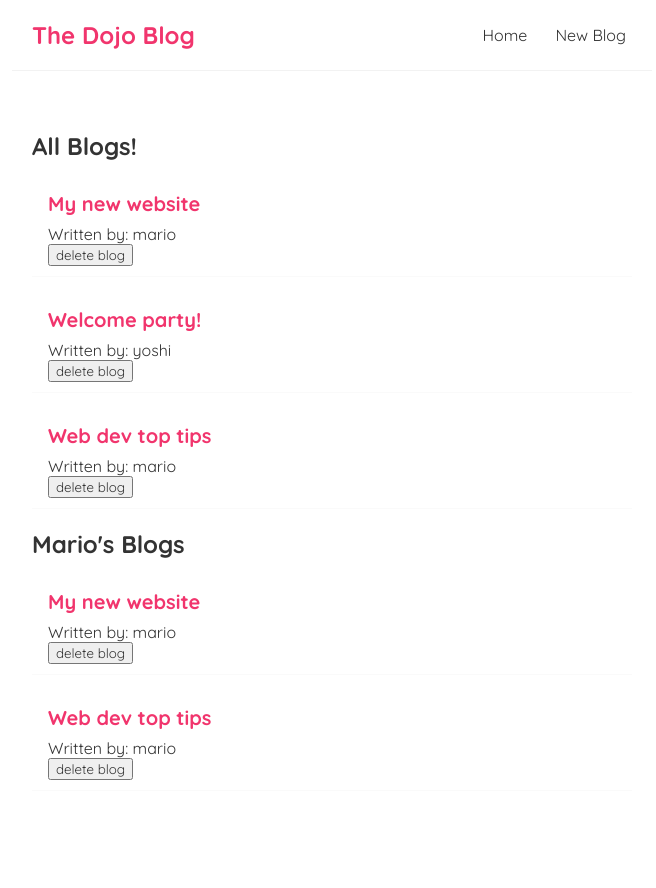
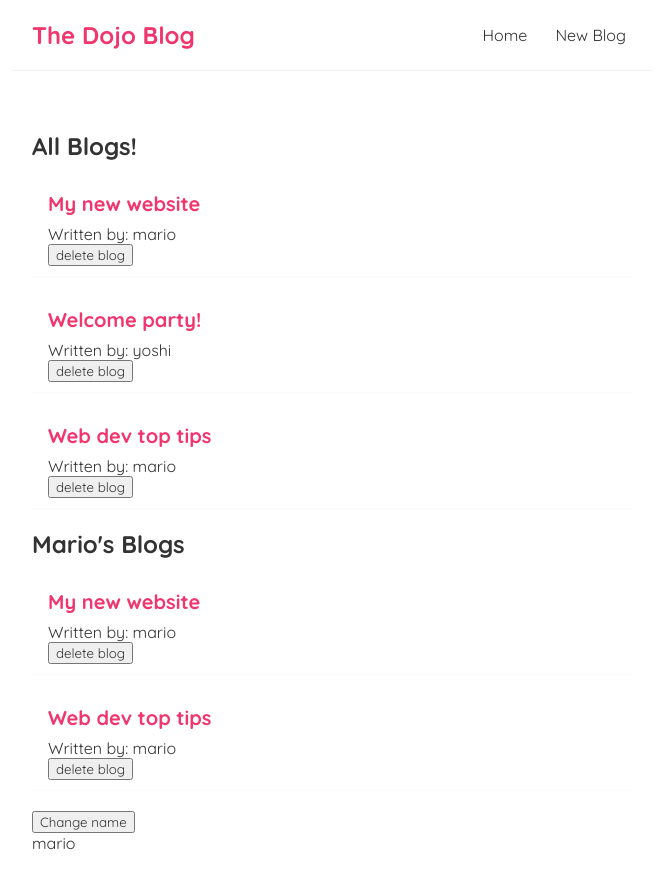
Before and after one commit to bibmode/dojo-blog, a React (Create React App) app: page / in a window 1280 px wide. Shown: the top 888 px of the page, without its empty margins (308-964 px from the left). Built offline with nearby package versions, Linux system fonts and the light colour scheme.

Commit message:
useEffect dependencies

```diff
--- a/src/Home.js
+++ b/src/Home.js
@@ -23,6 +23,8 @@
     },
   ]);
 
+  const [name, setName] = useState("mario");
+
   const handleDelete = (id) => {
     const newBlogs = blogs.filter((blog) => blog.id !== id);
     setBlogs(newBlogs);
@@ -30,8 +32,8 @@
 
   useEffect(() => {
     console.log("use effect ran");
-    console.log(blogs);
-  });
+    console.log(name);
+  }, [name]);
 
   return (
     <div className="home">
@@ -41,6 +43,12 @@
         title="Mario's Blogs"
         handleDelete={handleDelete}
       />
+      <button
+        onClick={() => (name === "mario" ? setName("luigi") : setName("mario"))}
+      >
+        Change name
+      </button>
+      <p>{name}</p>
     </div>
   );
 };
```
